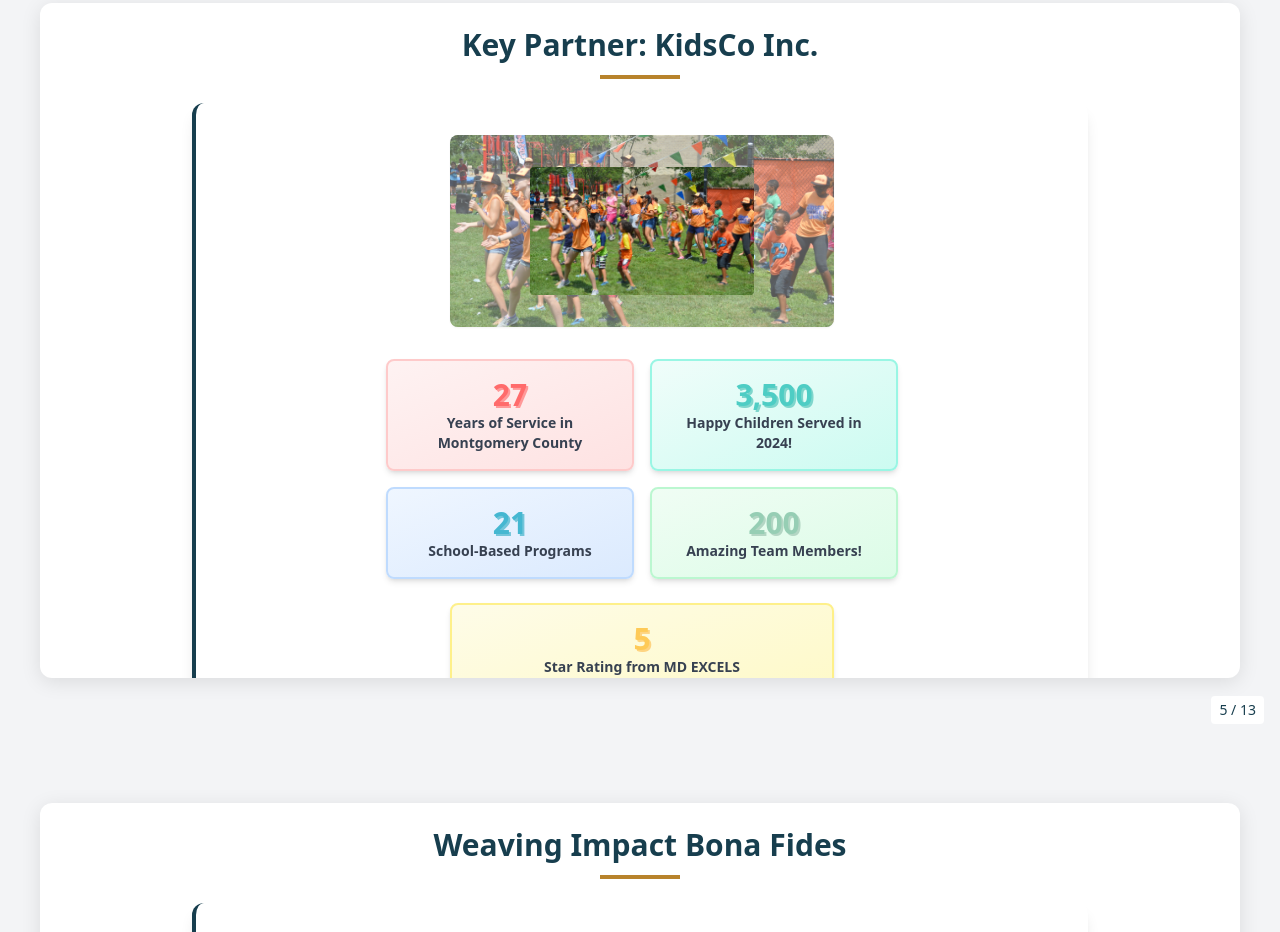
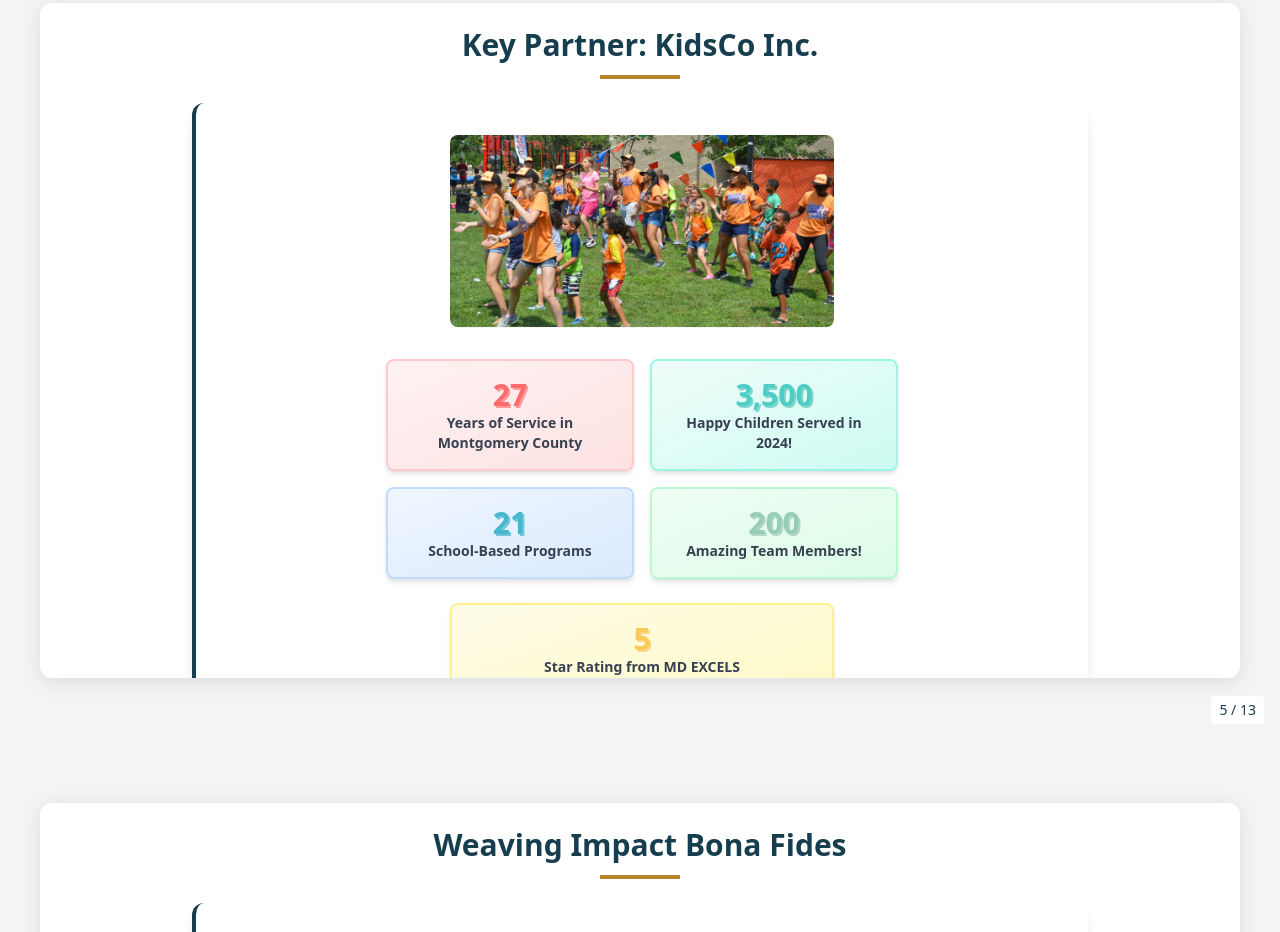
Before and after one commit to bwik2010/well-center-slides-bridge, a React (Vite) app: page /pdf-view in a window 1280 px wide. Shown: the part 3260-4192 px from the top of the page. Built offline with nearby package versions, Linux system fonts and the light colour scheme.

Commit message:
Remove layering effect
Removed the layering effect from the presentation.

```diff
--- a/src/components/slides/KidsCoBonaFidesSlide.tsx
+++ b/src/components/slides/KidsCoBonaFidesSlide.tsx
@@ -24,15 +24,8 @@ const KidsCoBonaFidesSlide = () => {
       }}>
           {/* KidsCo Logo Area */}
           <div className="text-center">
-            <div className="w-96 h-48 mx-auto rounded-lg flex items-center justify-center shadow-sm mb-8 relative" style={{
-            backgroundImage: `url('/lovable-uploads/8eb953b6-e37d-480c-8db5-5f9c5535b69e.png')`,
-            backgroundSize: 'cover',
-            backgroundPosition: 'center',
-            backgroundRepeat: 'no-repeat'
-          }}>
-              {/* Overlay to reduce saturation */}
-              <div className="absolute inset-0 bg-white/30 rounded-lg"></div>
-              <img src="/lovable-uploads/8eb953b6-e37d-480c-8db5-5f9c5535b69e.png" alt="KidsCo Summer Camp Activities" className="w-56 h-32 object-cover relative z-10 rounded" />
+            <div className="w-96 h-48 mx-auto rounded-lg shadow-sm mb-8">
+              <img src="/lovable-uploads/8eb953b6-e37d-480c-8db5-5f9c5535b69e.png" alt="KidsCo Summer Camp Activities" className="w-full h-full object-cover rounded-lg" />
             </div>
 
             {/* KidsCo Impact Stats */}
```
